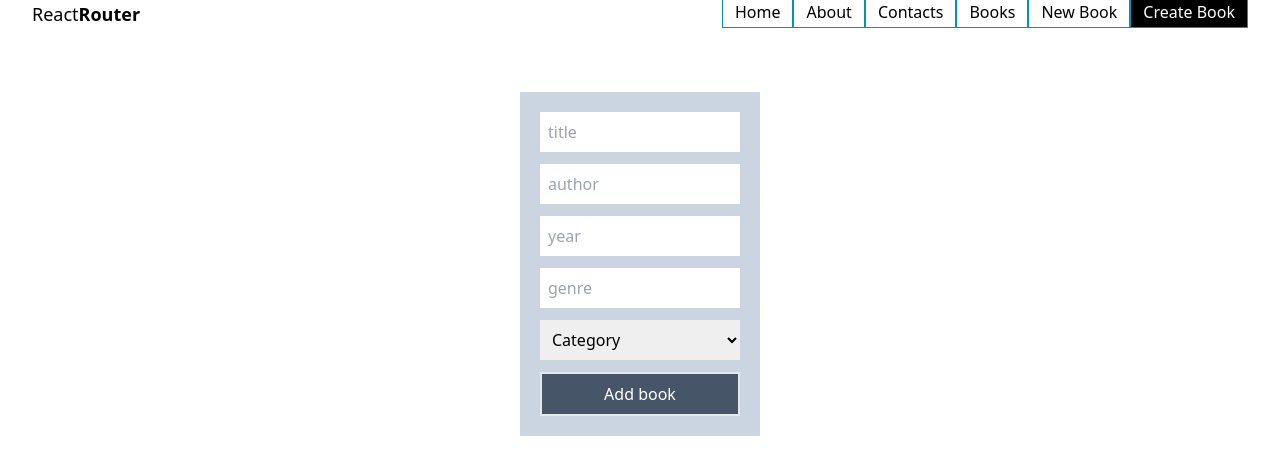
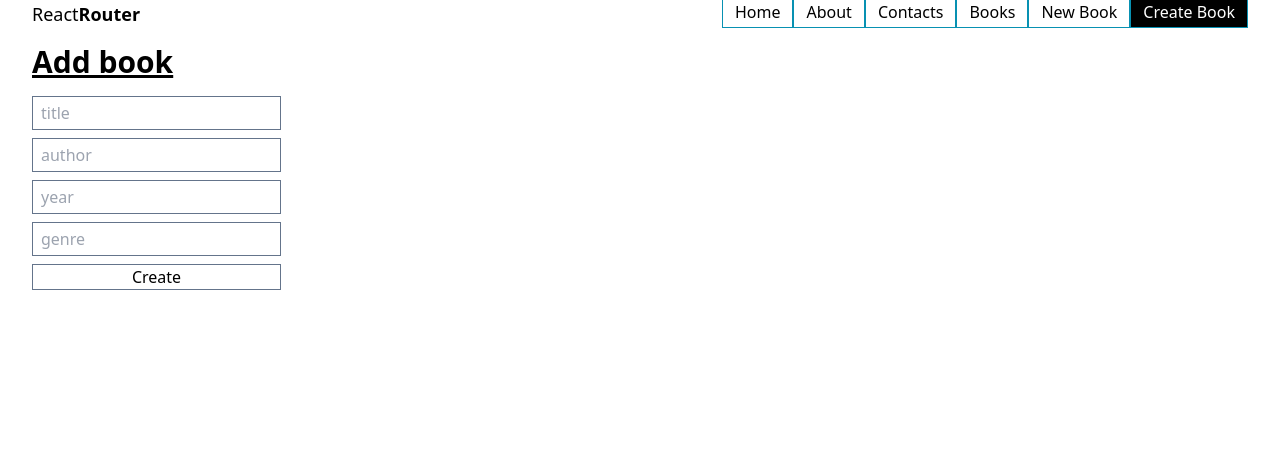
Before and after one commit to MariusAskelovic/10_react_router_tailwind, a React (Vite) app: page /add-book in a window 1280 px wide. Shown: the top 474 px of the page. Built offline with nearby package versions, Linux system fonts and the light colour scheme.

Commit message:
validation step1

```diff
--- a/package.json
+++ b/package.json
@@ -11,10 +11,12 @@
   },
   "dependencies": {
     "axios": "^1.4.0",
+    "formik": "^2.4.3",
     "prop-types": "^15.8.1",
     "react": "^18.2.0",
     "react-dom": "^18.2.0",
-    "react-router-dom": "^6.15.0"
+    "react-router-dom": "^6.15.0",
+    "yup": "^1.2.0"
   },
   "devDependencies": {
     "@types/react": "^18.2.15",
--- a/src/pages/AddBookPage.jsx
+++ b/src/pages/AddBookPage.jsx
@@ -1,23 +1,88 @@
+import { useFormik } from 'formik';
+import * as Yup from 'yup';
+
 export default function AddBookPage() {
+  const formik = useFormik({
+    initialValues: {
+      title: '',
+      author: '',
+      year: '',
+      genre: '',
+    },
+    validationSchema: Yup.object({
+      title: Yup.string().required('required').max(15, 'requires 15 symbols'),
+      author: Yup.string().required('required').max(15, 'requires 15 symbols'),
+      year: Yup.string().min(1).max(20).required('required'),
+      genre: Yup.string().required('required').max(15, 'requires 15 symbols'),
+    }),
+    onSubmit: (values) => {
+      console.log(values);
+    },
+  });
+  console.log('formik.errors ===', formik.errors);
   return (
-    <div>
-      <form
-        action="submit"
-        className="w-60 bg-slate-300 p-5 flex flex-col gap-3 ml-auto mr-auto mt-16"
-      >
-        <input className="p-2" type="text" placeholder="title" />
-        <input className="p-2" type="text" placeholder="author" />
-        <input className="p-2" type="number" placeholder="year" />
-        <input className="p-2" type="text" placeholder="genre" />
-        {/* <input className="p-2" type="text" placeholder="category" /> */}
-        <select className="p-2" placeholder="category">
-          <option hidden>Category</option>
-          <option value="fantasy">Fantasy</option>
-          <option value="fiction">Fiction</option>
-          <option value="reality">Reality</option>
-        </select>
-        <button type="submit" className="border-2 bg-slate-600 text-white p-2">
-          Add book
+    <div className="container">
+      <h1 className="text-3xl font-bold underline pb-4">Add book</h1>
+
+      <form className="grid gap-2 justify-start" onSubmit={formik.handleSubmit}>
+        <div>
+          <input
+            onChange={formik.handleChange}
+            value={formik.values.title}
+            id="title"
+            className="block py-1 px-2 border border-slate-500"
+            type="text"
+            placeholder="title"
+          />
+          {formik.errors.title ? (
+            <p className="text-red-800">{formik.errors.title}</p>
+          ) : null}
+        </div>
+        <div>
+          <input
+            onChange={formik.handleChange}
+            value={formik.values.author}
+            id="author"
+            className="block py-1 px-2 border border-slate-500"
+            type="text"
+            placeholder="author"
+          />
+          {formik.errors.author ? (
+            <p className="text-red-800">{formik.errors.author}</p>
+          ) : null}
+        </div>
+        <div>
+          <input
+            className="block py-1 px-2 border border-slate-500"
+            type="text"
+            placeholder="year"
+          />
+          {formik.errors.year ? (
+            <p className="text-red-800">{formik.errors.year}</p>
+          ) : null}
+        </div>
+        <div>
+          <input
+            className="block py-1 px-2 border border-slate-500"
+            type="text"
+            placeholder="genre"
+          />
+          {formik.errors.genre ? (
+            <p className="text-red-800">{formik.errors.genre}</p>
+          ) : null}
+        </div>
+        {/* <div>
+          <select
+            className="block py-1 px-2 border border-slate-500"
+            name="category"
+          >
+            <option value="Fantasy">Fantasy</option>
+            <option value="Fiction">Fiction</option>
+            <option value="Reality">Reality</option>
+          </select>
+        </div> */}
+        <button className="border border-slate-500" type="submit">
+          Create
         </button>
       </form>
     </div>
```
Also changed, not shown: 1 other file (tests, documents, lock files or other folders).
